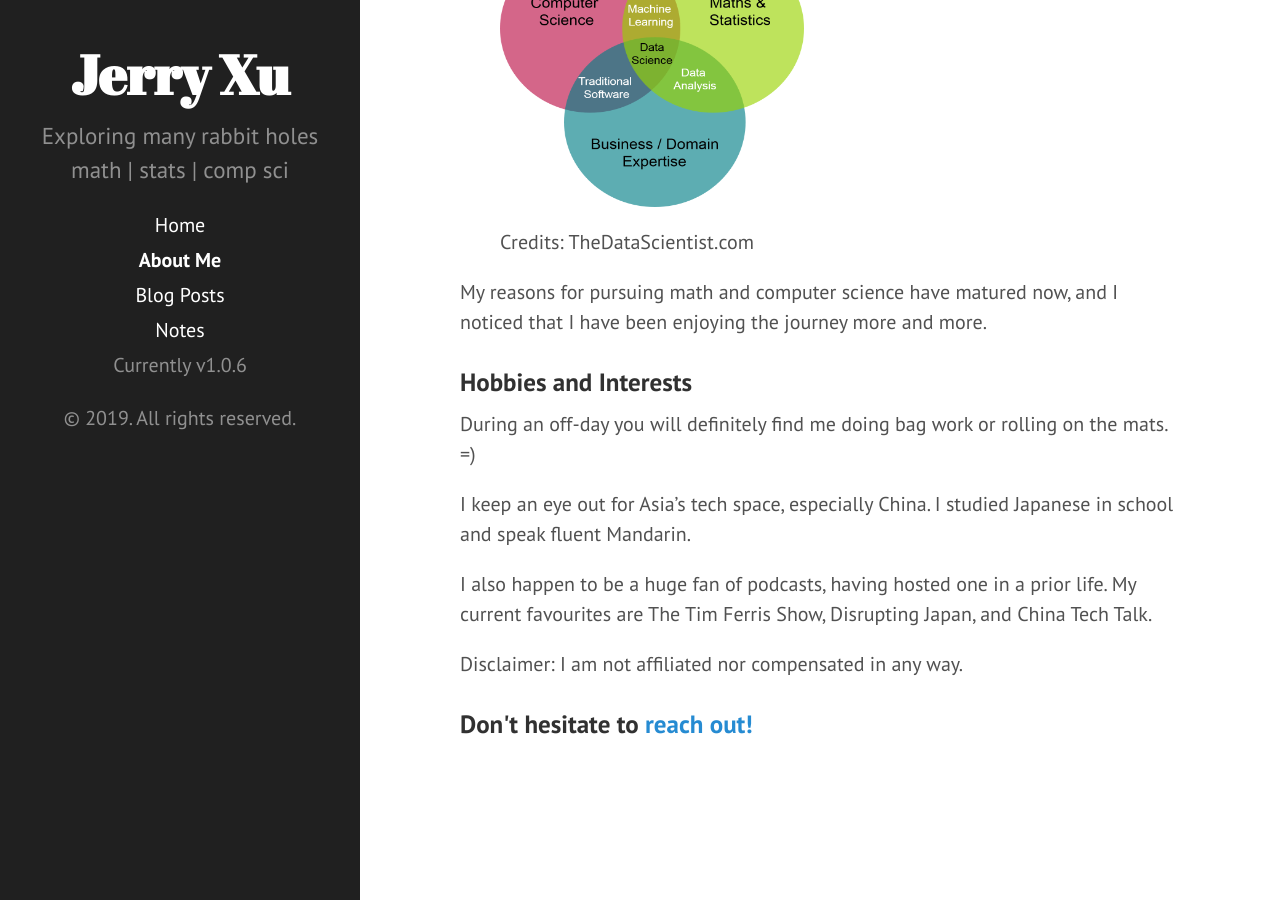
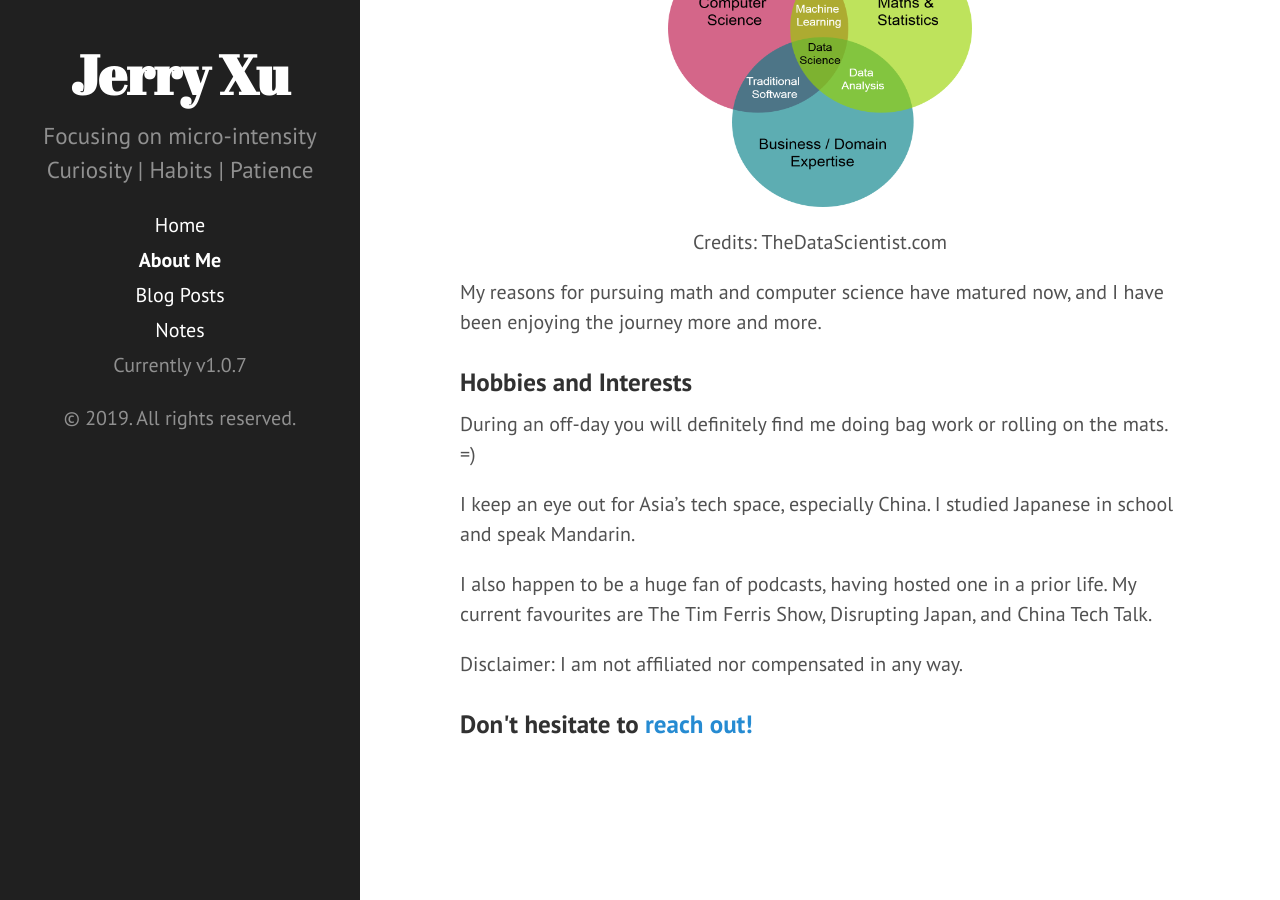
Before and after one commit to jerry-ye-xu/jerry-ye-xu.github.io, a Jekyll site: the page built from about.md, in a window 1280 px wide and 900 px high, scrolled down 1578 px. Built offline with Jekyll 4.4.1, drawn with Linux system fonts in a browser that asks for light colours.

Commit message:
update desc

```diff
--- a/_config.yml
+++ b/_config.yml
@@ -11,11 +11,13 @@ plugins:
 
 # Setup
 title:            Jerry Xu
-tagline:          'Statistics & Computer Science'
-description:      'Exploring many rabbit holes'
-subdescription:   'math | stats | comp sci'
+tagline:          'Interested in ML and SWE'
+description:      'Focusing on micro-intensity'
+subdescription:   'Curiosity | Habits | Patience'
 url:              http://jerry-ye-xu.github.io/
 baseurl:          /
+
+# Priorities | Patience | Planning
 
 author:
   name:           'Jerry Xu'
@@ -24,7 +26,7 @@ author:
 paginate:         5
 
 # Custom vars
-version:          1.0.6
+version:          1.0.7
 
 github:           https://github.com/jerry-ye-xu/
 repo:             https://github.com/jerry-ye-xu/jerry-ye-xu.github.io
--- a/about.md
+++ b/about.md
@@ -35,19 +35,17 @@ Previously I held data science roles at Commonwealth Bank and a startup called H
 In a previous life, I ran my own podcast and chess school. One day I stumbled across a similar venn diagram and decided that it would be awesome if I had all of these skills.
 
 <p align="center">
-    <figure>
   <img src="/public/data_science_venn_diagram.png" width="304" height="263" alt="Profile Picture" align="center" style="position:relative;display:block;">
-  <figcaption>Credits: TheDataScientist.com</figcaption>
-    </figure>
+  Credits: TheDataScientist.com
 </p>
 
-My reasons for pursuing math and computer science have matured now, and I noticed that I have been enjoying the journey more and more.
+My reasons for pursuing math and computer science have matured now, and I have been enjoying the journey more and more.
 
 ### Hobbies and Interests
 
 During an off-day you will definitely find me doing bag work or rolling on the mats. =)
 
-I keep an eye out for Asia's tech space, especially China. I studied Japanese in school and speak fluent Mandarin.
+I keep an eye out for Asia's tech space, especially China. I studied Japanese in school and speak Mandarin.
 
 I also happen to be a huge fan of podcasts, having hosted one in a prior life. My current favourites are The Tim Ferris Show, Disrupting Japan, and China Tech Talk.
 
```
